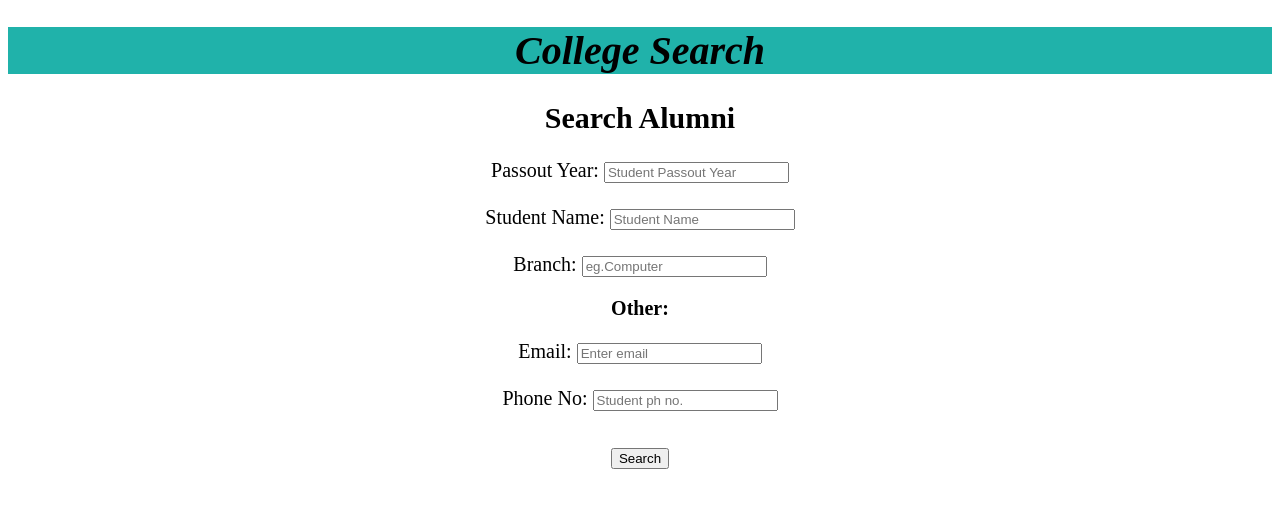
After one commit to datapirates2020/DR111, a Django app: page /collsearch/ in a window 1280 px wide. The commit adds this page. Shown: the top 508 px of the page. Run offline with Django 3.2, Linux system fonts and the light colour scheme.

Commit message:
college and dte search added

```diff
--- a/DR111/urls.py
+++ b/DR111/urls.py
@@ -36,7 +36,10 @@ urlpatterns = [
    # path('',include('django.contrib.auth.urls')),
     path('academic/',views.academic,name="academic"),
     path('professional/',views.professional,name="prof"),
-    path('alumniregistration/',views.register,name="alumniregistration_1")
+    path('alumniregistration/',views.register,name="alumniregistration_1"),
+    path('dir/',views.dir,name="dir"),
+    path('collsearch/',views.collsearch,name="collsearch")
+
   #  path('password_reset/$',auth_views.password_reset,name="password_reset"),
   #  path('password_reset/done/$',auth_views.password_reset_done,name="password_reset_done"),
    # path('password_reset/confirm/(?p<uidb64>[\w-]+)/(?p<token>[\w-]+)/$',auth_views.password_reset_confirm,name="password_reset_confirm"),
--- a/DR111app/views.py
+++ b/DR111app/views.py
@@ -73,6 +73,10 @@ def academic(request):
     return render(request,'academic.html')
 def professional(request):
     return render(request,'professional.html')
+def collsearch(request):
+    return render(request,'collsearch.html')
+def dir(request):
+    return render(request,'dir.html')
 def postsignup(request):
     name=request.POST.get('name')
     email=request.POST.get('email')
--- /dev/null
+++ b/statics/css/clganddt_search.css
@@ -0,0 +1,20 @@
+ h1{
+            color:black;
+            font-style: italic;
+            text-align: center;
+            background-color: lightseagreen;
+            font-size: 40px;
+        }
+        h2{
+            color:black;
+            text-align: center;
+            font-size: 30px;
+        }
+        article{
+            text-align: center;
+            font-size: 20px;
+        }
+        h3{
+            text-align:inherit;
+            font-size:20px;
+        }
--- a/templates/alumniregistration_1.html
+++ b/templates/alumniregistration_1.html
@@ -90,7 +90,7 @@ Registration
       </form>
     </div>
 
-<!--    <button type="button" class="next" onclick="location.href='{% url 'academic' %}'">Next</button>-->
+    <button type="button" class="next" onclick="location.href='{% url 'academic' %}'">Next</button>
     <button type="button" class="next" onclick="location.href='{% url 'alumni' %}'">Back</button>
 
 </body>
--- a/templates/clglogin.html
+++ b/templates/clglogin.html
@@ -21,7 +21,7 @@
           <label for="psw"><b>Password</b></label>
           <input type="password" placeholder="Enter Password" name="psw" required>
           <div class="buttons">
-            <button type="submit">Login</button>
+            <button type="button" onclick="location.href='{% url 'collsearch' %}'">Login</button>
 <!--            <button type="button">Register</button>-->
           </div>
 
--- /dev/null
+++ b/templates/collsearch.html
@@ -0,0 +1,37 @@
+<!DOCTYPE html>
+<!--[if lt IE 7 ]> <html lang="en" class="no-js ie6 lt8"> <![endif]-->
+<!--[if IE 7 ]>    <html lang="en" class="no-js ie7 lt8"> <![endif]-->
+<!--[if IE 8 ]>    <html lang="en" class="no-js ie8 lt8"> <![endif]-->
+<!--[if IE 9 ]>    <html lang="en" class="no-js ie9"> <![endif]-->
+<!--[if (gt IE 9)|!(IE)]><!--> <html lang="en" class="no-js"> <!--<![endif]-->
+    <head>
+        <meta charset="UTF-8" />
+        <!-- <meta http-equiv="X-UA-Compatible" content="IE=edge,chrome=1">  -->
+        <title>College Search form</title>
+        <meta name="viewport" content="width=device-width, initial-scale=1.0">
+        <meta name="description" content="College Search Form with HTML5 and CSS3" />
+        <meta name="keywords" content="html5, css3, form, switch, animation, :target, pseudo-class" />
+        <meta name="author" content="Codrops" />
+        <title>ClgSerarch</title>
+            {%  load static %}
+            <link rel="stylesheet" href="{% static 'css/clganddt_search.css'%}">
+    </head>
+    <body> <div class="container">
+        <header>
+            <h1>College Search </h1>
+        </header>
+    <form class="box" action="collsearch.html" method="post"></form>
+    <h2>Search Alumni</h2>
+    <article>
+        Passout Year: <input type="text" name="spassyr" placeholder="Student Passout Year"><br>
+        <br>Student Name: <input type="text" name="sname" placeholder="Student Name"><br><br>
+        Branch: <input type="text" name="sbranch" placeholder="eg.Computer"></article>
+        <article>
+        <h3>Other:</h3>
+                Email: <input type="text" name="email" placeholder="Enter email"><br><br>
+                Phone No: <input type="text" name="phone" placeholder="Student ph no.">
+        </article>
+        <p class="search button">
+           <h2> <input type="submit" value="Search" /></h2>
+        </p>
+    </body>
--- a/templates/dtlogin.html
+++ b/templates/dtlogin.html
@@ -21,7 +21,7 @@
           <label for="psw"><b>Password</b></label>
           <input type="password" placeholder="Enter Password" name="psw" required>
           <div class="buttons">
-            <button type="submit">Login</button>
+            <button type="button" onclick="location.href='{% url 'dir' %}'">Login</button>
 <!--            <button type="button">Register</button>-->
           </div>
 
```
Also changed, not shown: templates/dir.html (added, +35 -0 lines).
